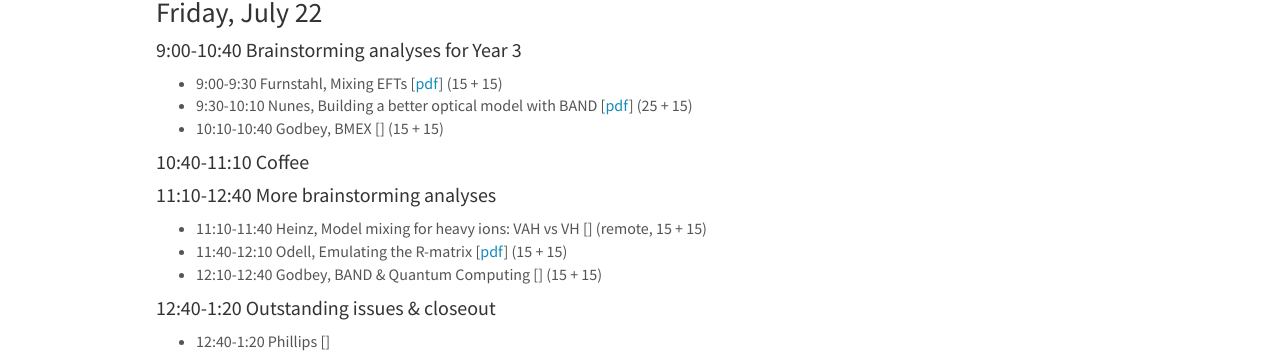
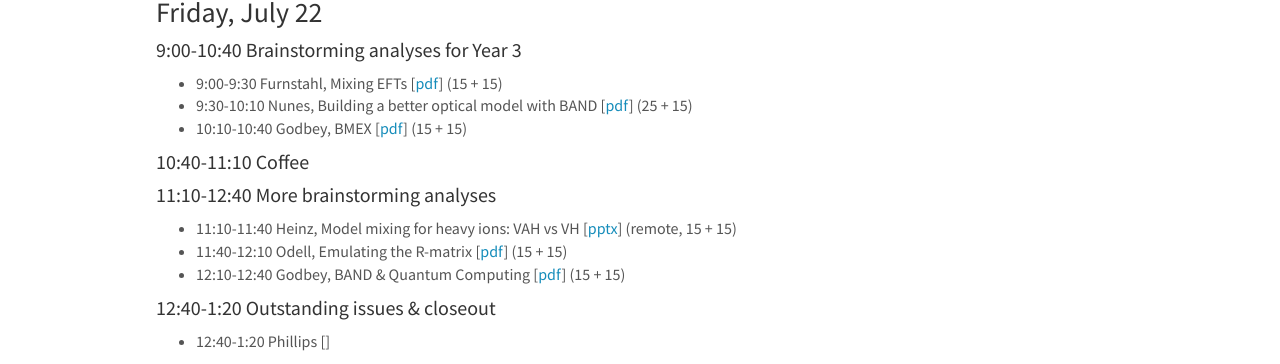
Before and after one commit to bandframework/bandframework.github.io, a Jekyll site: the page built from _pages/retreat.md, in a window 1280 px wide and 900 px high, scrolled down 844 px. Shown: the part 388-752 px from the top of the window. Built offline with Jekyll 4.4.1, drawn with Linux system fonts in a browser that asks for light colours; nearby versions of some CDN libraries.

Commit message:
update talks on retreat page

```diff
--- a/_pages/retreat.md
+++ b/_pages/retreat.md
@@ -78,15 +78,15 @@ Somewhere in Dublin (Witek & Daniel suggest <a href="https://www.cafeistanbuldub
 #### 9:00-10:40 Brainstorming analyses for Year 3
 * 9:00-9:30 Furnstahl, Mixing EFTs [<a href="https://github.com/bandframework/privateband/blob/team/Meetings/Retreat2022/Talks/Mixing_EFTs_Furnstahl_July2022.pdf">pdf</a>] (15 + 15)
 * 9:30-10:10 Nunes, Building a better optical model with BAND [<a href="https://github.com/bandframework/privateband/blob/team/Meetings/Retreat2022/Talks/nunes-band2022.pdf">pdf</a>] (25 + 15)
-* 10:10-10:40 Godbey, BMEX [<a href="https://github.com/bandframework/privateband/blob/team/Meetings/Retreat2022/Talks/"></a>] (15 + 15)
+* 10:10-10:40 Godbey, BMEX [<a href="https://github.com/bandframework/privateband/blob/team/Meetings/Retreat2022/Talks/BMEX_BAND_Retreat.pdf">pdf</a>] (15 + 15)
 
 #### 10:40-11:10 Coffee
 
 
 #### 11:10-12:40 More brainstorming analyses
-* 11:10-11:40 Heinz, Model mixing for heavy ions: VAH vs VH [<a href="https://github.com/bandframework/privateband/blob/team/Meetings/Retreat2022/Talks/"></a>] (remote, 15 + 15)
+* 11:10-11:40 Heinz, Model mixing for heavy ions: VAH vs VH [<a href="https://github.com/bandframework/privateband/blob/team/Meetings/Retreat2022/Talks/model_mixing_BAND_retreat_2022.pptx">pptx</a>] (remote, 15 + 15)
 * 11:40-12:10 Odell, Emulating the R-matrix [<a href="https://github.com/bandframework/privateband/blob/team/Meetings/Retreat2022/Talks/Odell_BAND_Retreat_2022.pdf">pdf</a>] (15 + 15)
-* 12:10-12:40 Godbey, BAND & Quantum Computing [<a href="https://github.com/bandframework/privateband/blob/team/Meetings/Retreat2022/Talks/"></a>] (15 + 15)
+* 12:10-12:40 Godbey, BAND & Quantum Computing [<a href="https://github.com/bandframework/privateband/blob/team/Meetings/Retreat2022/Talks/QC_BAND_Retreat.pdf">pdf</a>] (15 + 15)
 
 
 #### 12:40-1:20 Outstanding issues & closeout
```
